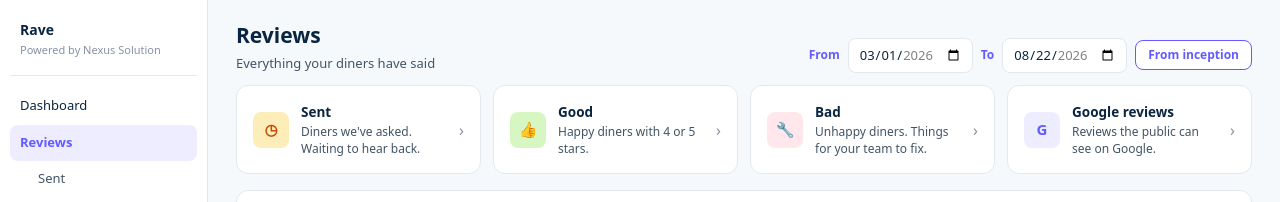
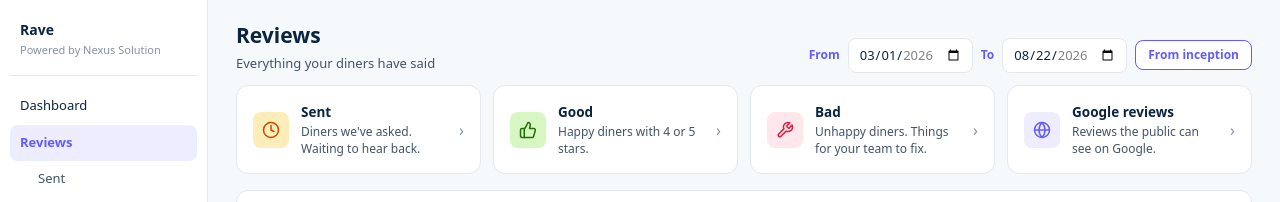
Before and after one commit to nexussolution35-star/Nexus-review, a React (Vite) app: page /reviews in a window 1280 px wide. Shown: the top 202 px of the page. Built offline with nearby package versions, Linux system fonts and the light colour scheme.

Commit message:
Replace emoji glyphs with consistent stroke SVG icons
Co-Authored-By: Claude Fable 5 <noreply@anthropic.com>
Claude-Session: https://claude.ai/code/session_018JLyjazLBWPrBkpeFxvuMq

```diff
--- /dev/null
+++ b/src/components/icons.tsx
@@ -0,0 +1,84 @@
+interface IconProps {
+  className?: string;
+}
+
+function Svg({ children, className = "w-[18px] h-[18px]" }: IconProps & { children: React.ReactNode }) {
+  return (
+    <svg
+      viewBox="0 0 24 24"
+      fill="none"
+      stroke="currentColor"
+      strokeWidth="2"
+      strokeLinecap="round"
+      strokeLinejoin="round"
+      className={className}
+      aria-hidden="true"
+    >
+      {children}
+    </svg>
+  );
+}
+
+export function ClockIcon(p: IconProps) {
+  return (
+    <Svg {...p}>
+      <circle cx="12" cy="12" r="10" />
+      <polyline points="12 6 12 12 16 14" />
+    </Svg>
+  );
+}
+
+export function ThumbsUpIcon(p: IconProps) {
+  return (
+    <Svg {...p}>
+      <path d="M7 10v12" />
+      <path d="M15 5.88 14 10h5.83a2 2 0 0 1 1.92 2.56l-2.33 8A2 2 0 0 1 17.5 22H4a2 2 0 0 1-2-2v-8a2 2 0 0 1 2-2h2.76a2 2 0 0 0 1.79-1.11L12 2a3.13 3.13 0 0 1 3 3.88Z" />
+    </Svg>
+  );
+}
+
+export function WrenchIcon(p: IconProps) {
+  return (
+    <Svg {...p}>
+      <path d="M14.7 6.3a1 1 0 0 0 0 1.4l1.6 1.6a1 1 0 0 0 1.4 0l3.77-3.77a6 6 0 0 1-7.94 7.94l-6.91 6.91a2.12 2.12 0 0 1-3-3l6.91-6.91a6 6 0 0 1 7.94-7.94l-3.76 3.76z" />
+    </Svg>
+  );
+}
+
+export function StarIcon(p: IconProps) {
+  return (
+    <Svg {...p}>
+      <polygon points="12 2 15.09 8.26 22 9.27 17 14.14 18.18 21.02 12 17.77 5.82 21.02 7 14.14 2 9.27 8.91 8.26" />
+    </Svg>
+  );
+}
+
+export function RotateIcon(p: IconProps) {
+  return (
+    <Svg {...p}>
+      <path d="M3 12a9 9 0 1 0 9-9 9.75 9.75 0 0 0-6.74 2.74L3 8" />
+      <polyline points="3 3 3 8 8 8" />
+    </Svg>
+  );
+}
+
+export function UsersIcon(p: IconProps) {
+  return (
+    <Svg {...p}>
+      <path d="M16 21v-2a4 4 0 0 0-4-4H6a4 4 0 0 0-4 4v2" />
+      <circle cx="9" cy="7" r="4" />
+      <path d="M22 21v-2a4 4 0 0 0-3-3.87" />
+      <path d="M16 3.13a4 4 0 0 1 0 7.75" />
+    </Svg>
+  );
+}
+
+export function GlobeIcon(p: IconProps) {
+  return (
+    <Svg {...p}>
+      <circle cx="12" cy="12" r="10" />
+      <path d="M12 2a14.5 14.5 0 0 0 0 20 14.5 14.5 0 0 0 0-20" />
+      <path d="M2 12h20" />
+    </Svg>
+  );
+}
--- a/src/pages/Dashboard.tsx
+++ b/src/pages/Dashboard.tsx
@@ -1,4 +1,6 @@
 import { Link } from "react-router-dom";
+import type { ComponentType } from "react";
+import { ClockIcon, GlobeIcon, RotateIcon, StarIcon, UsersIcon } from "../components/icons";
 import { Card } from "../components/ui";
 import { useStore } from "../data/store";
 import { TODAY } from "../data/generate";
@@ -55,7 +57,7 @@ export function Dashboard() {
 
   const groups: {
     label: string;
-    icon: string;
+    icon: ComponentType<{ className?: string }>;
     tone: string;
     to: string;
     action: string;
@@ -63,7 +65,7 @@ export function Dashboard() {
   }[] = [
     {
       label: "Reviews",
-      icon: "★",
+      icon: StarIcon,
       tone: "amber",
       to: "/reviews",
       action: "See all reviews",
@@ -81,7 +83,7 @@ export function Dashboard() {
     },
     {
       label: "Waiting",
-      icon: "◷",
+      icon: ClockIcon,
       tone: "blue",
       to: "/reviews/sent",
       action: "See who is waiting",
@@ -93,7 +95,7 @@ export function Dashboard() {
     },
     {
       label: "Google",
-      icon: "G",
+      icon: GlobeIcon,
       tone: "green",
       to: "/reviews/google",
       action: "See Google reviews",
@@ -105,7 +107,7 @@ export function Dashboard() {
     },
     {
       label: "Win back",
-      icon: "↺",
+      icon: RotateIcon,
       tone: "red",
       to: "/win-back",
       action: "Open win back",
@@ -121,7 +123,7 @@ export function Dashboard() {
     },
     {
       label: "Contacts",
-      icon: "☺",
+      icon: UsersIcon,
       tone: "blue",
       to: "/customers",
       action: "Open contact list",
@@ -144,9 +146,9 @@ export function Dashboard() {
             <Card className="h-full flex flex-col hover:border-faint transition-colors">
               <div className="flex items-center gap-2.5 mb-2.5">
                 <div
-                  className={`w-8 h-8 rounded-lg shrink-0 flex items-center justify-center text-[15px] font-bold ${toneCls[g.tone]}`}
+                  className={`w-8 h-8 rounded-lg shrink-0 flex items-center justify-center ${toneCls[g.tone]}`}
                 >
-                  {g.icon}
+                  <g.icon className="w-4 h-4" />
                 </div>
                 <p className="m-0 text-[13.5px] font-bold text-ink">{g.label}</p>
               </div>
--- a/src/pages/reviews/ReviewsPages.tsx
+++ b/src/pages/reviews/ReviewsPages.tsx
@@ -1,14 +1,15 @@
 import { Link } from "react-router-dom";
+import { ClockIcon, GlobeIcon, ThumbsUpIcon, WrenchIcon } from "../../components/icons";
 import { Avatar, Card, EmptyState, ListRow, Pill, Stars } from "../../components/ui";
 import { useReviewsInRange, useStore } from "../../data/store";
 import { fmtDate } from "../../lib/format";
 import { ReviewListCard } from "./ReviewList";
 
 const TILES = [
-  { to: "/reviews/sent", icon: "◷", tone: "amber", label: "Sent", text: "Diners we've asked. Waiting to hear back." },
-  { to: "/reviews/good", icon: "👍", tone: "green", label: "Good", text: "Happy diners with 4 or 5 stars." },
-  { to: "/reviews/bad", icon: "🔧", tone: "red", label: "Bad", text: "Unhappy diners. Things for your team to fix." },
-  { to: "/reviews/google", icon: "G", tone: "blue", label: "Google reviews", text: "Reviews the public can see on Google." },
+  { to: "/reviews/sent", icon: ClockIcon, tone: "amber", label: "Sent", text: "Diners we've asked. Waiting to hear back." },
+  { to: "/reviews/good", icon: ThumbsUpIcon, tone: "green", label: "Good", text: "Happy diners with 4 or 5 stars." },
+  { to: "/reviews/bad", icon: WrenchIcon, tone: "red", label: "Bad", text: "Unhappy diners. Things for your team to fix." },
+  { to: "/reviews/google", icon: GlobeIcon, tone: "blue", label: "Google reviews", text: "Reviews the public can see on Google." },
 ] as const;
 
 const tileTone: Record<string, string> = {
@@ -26,8 +27,8 @@ export function ReviewsHome() {
         {TILES.map((t) => (
           <Link key={t.to} to={t.to} className="no-underline text-ink block h-full">
             <Card className="flex items-center gap-3 cursor-pointer hover:border-faint h-full">
-              <div className={`w-9 h-9 rounded-lg shrink-0 flex items-center justify-center text-[15px] font-bold ${tileTone[t.tone]}`}>
-                {t.icon}
+              <div className={`w-9 h-9 rounded-lg shrink-0 flex items-center justify-center ${tileTone[t.tone]}`}>
+                <t.icon />
               </div>
               <div className="flex-1 min-w-0">
                 <p className="m-0 text-[13.5px] font-bold">{t.label}</p>
@@ -53,8 +54,8 @@ export function SentPage() {
       {pendingInvites.length ? (
         pendingInvites.map((p, i) => (
           <ListRow key={p.id} first={i === 0} className="items-center">
-            <div className="w-9 h-9 rounded-full shrink-0 flex items-center justify-center bg-warnsoft text-warn text-sm">
-              ◷
+            <div className="w-9 h-9 rounded-full shrink-0 flex items-center justify-center bg-warnsoft text-warn">
+              <ClockIcon className="w-4 h-4" />
             </div>
             <div className="flex-1">
               <p className="m-0 text-[13px] font-semibold">
```
